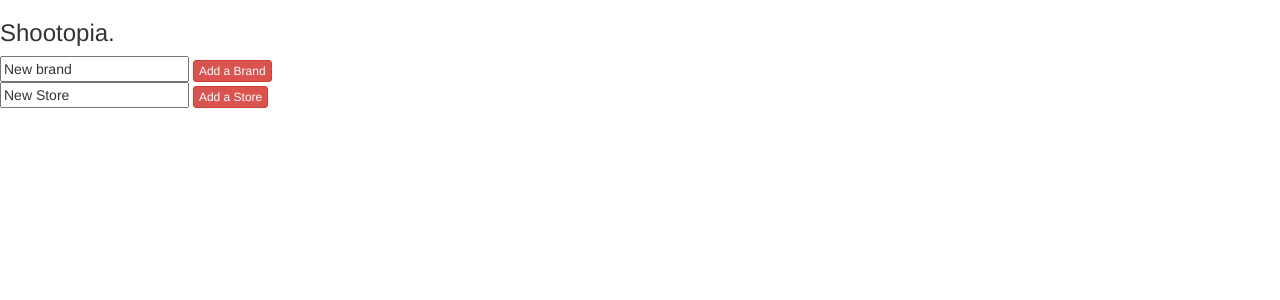
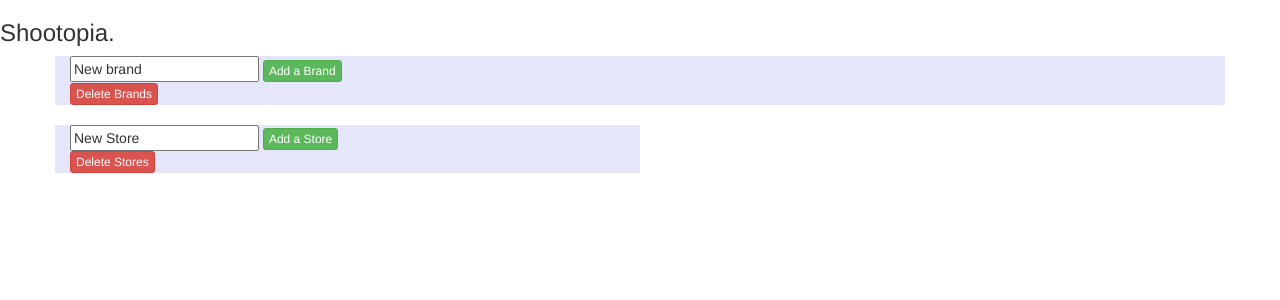
Before and after one commit to changemachine/0327_shoes_assess, a PHP site: template views/index.twig in a window 1280 px wide. Shown: the top 300 px of the page. Run offline with PHP 8.4, Linux system fonts and the light colour scheme; the template is opened without the code that fills it, so the values that code supplies are empty; some libraries are stand-ins or nearby versions.

Commit message:
Add branch to work on in lieu of feedback on master.

```diff
--- a/src/Brand.php
+++ b/src/Brand.php
@@ -3,6 +3,7 @@
     class Brand {
 
         private $brand_name;
+        // set up private $img;
         private $id;
 
         function __construct($brand_name, $id){
--- a/views/index.twig
+++ b/views/index.twig
@@ -7,37 +7,54 @@
 </head>
 <body>
     <h3>Shootopia.</h3>
+    <div class='container'>
+        <div class="row">
+            <div name="new_brand" class="col-sm-12" style="background-color:lavender;">
                 <form action="/new_brand" method="post">
-        <input id="brand_name" name="brand_name" type="text" value='New brand'>
-        <button type="submit" class='btn btn-xs btn-danger'>Add a Brand</button>
+                    <input id="brand_name" name="brand_name" type="text"     value='New brand'>
+                    <button type="submit" class='btn btn-xs btn-success'>Add a Brand</button>
                 </form>
 
-    <div class='container'>
                 {% if brands is not empty %}
+                <div class='row'>
                     {% for brand in brands %}
-            <li>{{ brand.getBrandName }}</li>
+
+                    <div class='col-sm-3'>
+                        {{ brand.getBrandName }}
+                    </div>
+
                     {% endfor %}
+                </div>
                 {% endif %}
                 <!--{# display brands as links to getBrandStores({id}) #}-->
 
+                <form action="/delete_brands" method="post">
+                    <button type="submit" class='btn btn-xs btn-danger'>Delete Brands</button>
+                </form>
             </div>
-
-
+        </div>
+<br>
+        <div class='row'>
+            <div name="new_store" class="col-sm-6" style="background-color:lavender;">
                 <form action="/new_store" method="post">
                     <input id="name" name="name" type="text" value='New Store'>
-        <button type="submit" class='btn btn-xs btn-danger'>Add a Store</button>
+                    <button type="submit" class='btn btn-xs btn-success'>Add a Store</button>
                 </form>
 
-    <div class='container'>
+                <div>
                     {% if stores is not empty %}
                         {% for store in stores %}
                         <li>{{ store.getName }}</li>
                         {% endfor %}
                     {% endif %}
-
                 </div>
 
-
+                <form action="/delete_stores" method="post">
+                    <button type="submit" class='btn btn-xs btn-danger'>Delete Stores</button>
+                </form>
+            </div>
+        </div>
+    </div>
 
 
 
--- a/views/new_brand.twig
+++ b/views/new_brand.twig
@@ -13,9 +13,9 @@ Ask which stores carry it.
             <p>Which stores carry this?</p>
             {% for store in stores %}
             <input type="checkbox" name="{{ store.getId }}" value={{ store.getId }}> {{ store.getName }}<br>
-
-
             {% endfor %}
+            {% elseif %}
+            <h4>{{ No stores, yo. }}</h4>
         {% endif %}
 
 
```
Also changed, not shown: app/app.php (+8 -0 lines). Lines whose indentation alone changed are shown as unchanged.
